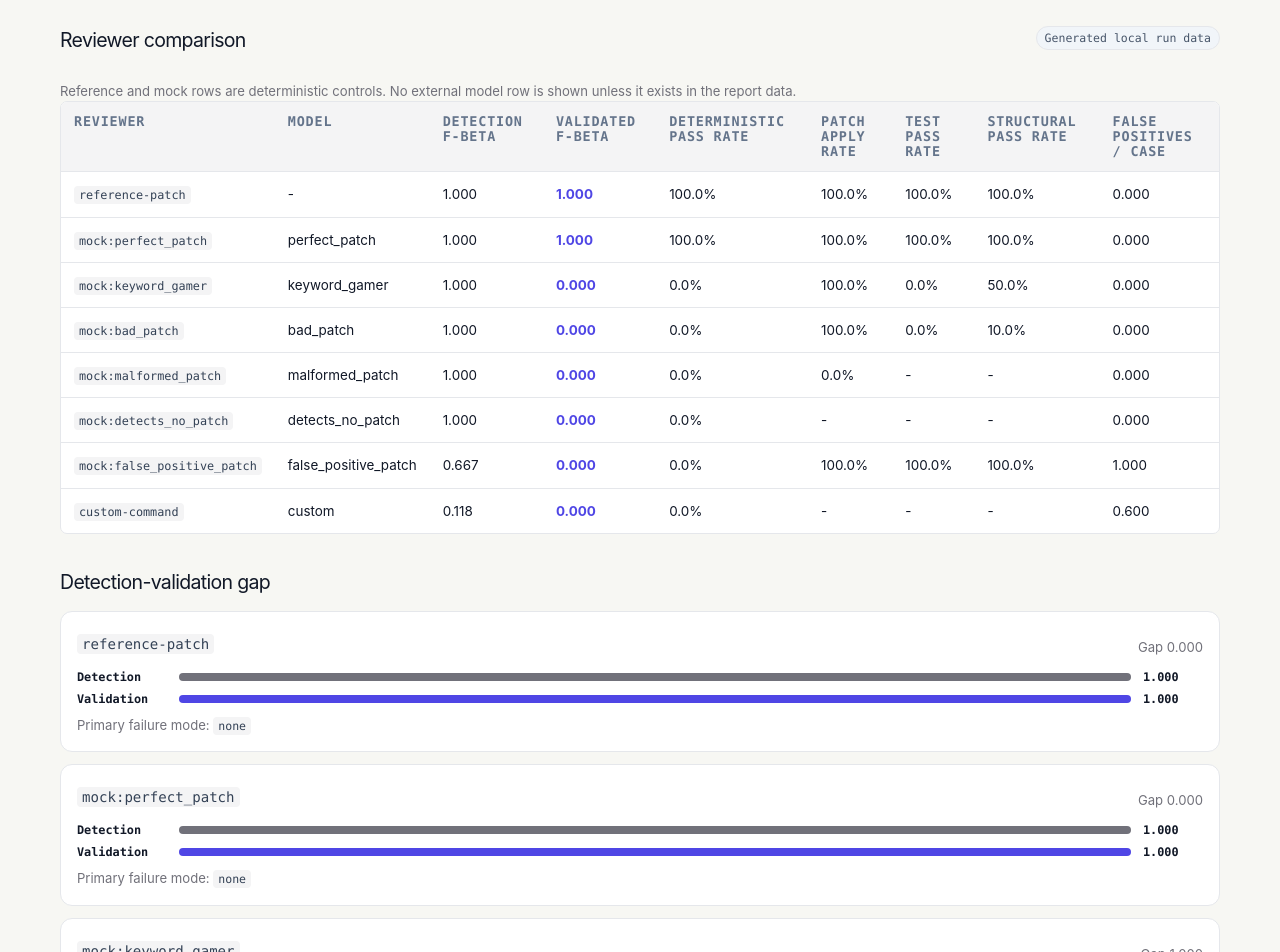
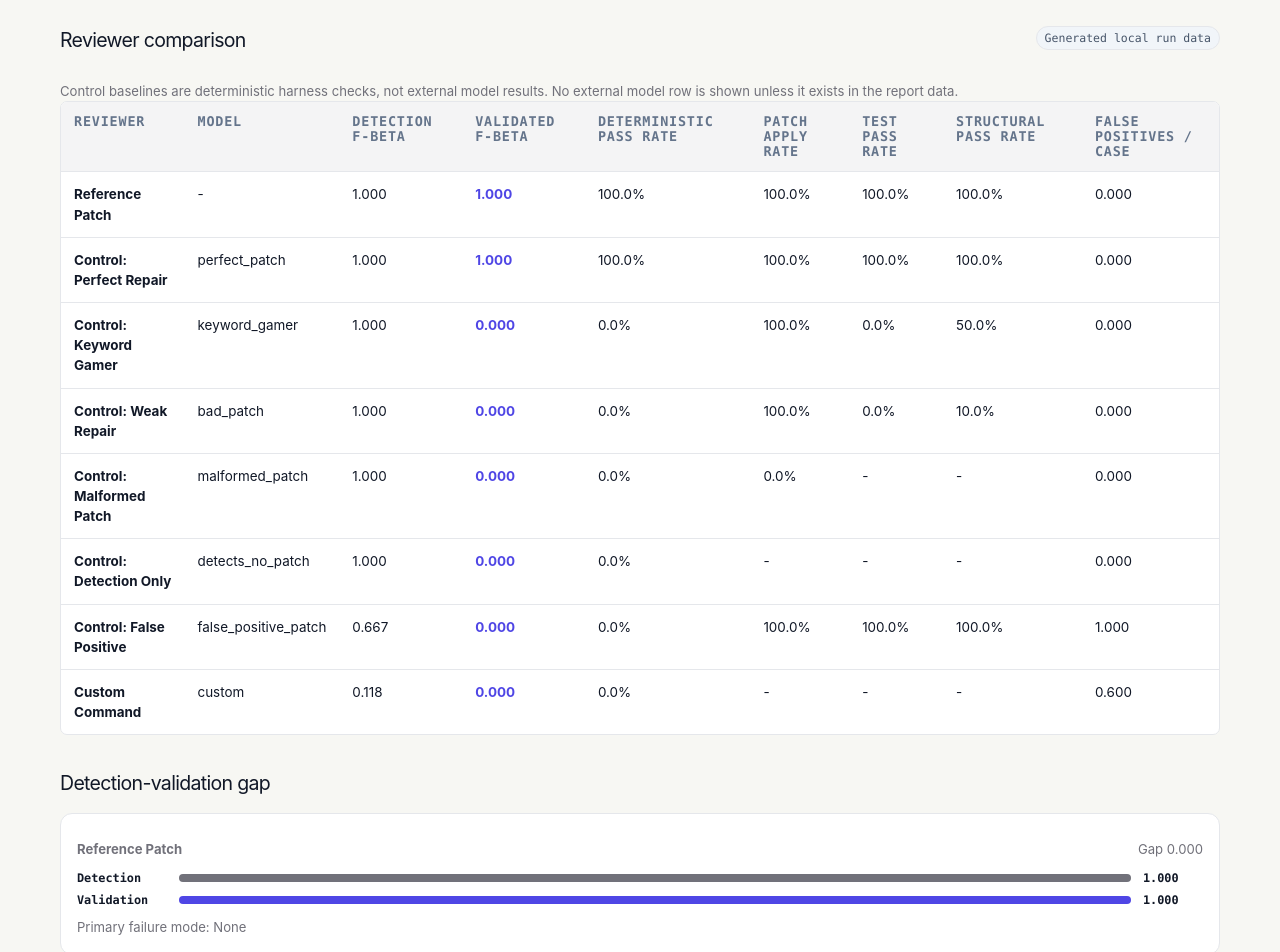
Before and after one commit to harihkk/code-review-arena, a Next.js app in the folder dashboard/: page /reports/audit-v1 in a window 1280 px wide. Shown: the part 460-1412 px from the top of the page. Built offline with nearby package versions, Linux system fonts and the light colour scheme.

Commit message:
Rework the audit report layout and reuse the name helper
Swap dense rows for compact case cards, keep the F-beta headers from
breaking mid-word, and lay the detection vs validation gap out as a grid.

```diff
--- a/dashboard/src/app/reports/audit-v1/page.tsx
+++ b/dashboard/src/app/reports/audit-v1/page.tsx
@@ -1,8 +1,21 @@
+import Link from "next/link";
+
 import { CodeBlock } from "../../../components/CodeBlock";
 import { FailureReasonChart } from "../../../components/FailureReasonChart";
+import { shortFailureLabel } from "../../../components/FailureReasonList";
 import { PageHeader } from "../../../components/PageHeader";
 import { StatusBadge } from "../../../components/StatusBadge";
-import { AuditReviewerRow, displayReviewer, readAuditReport } from "../../../lib/auditReport";
+import {
+  AuditReport,
+  AuditReviewerRow,
+  readAuditReport,
+} from "../../../lib/auditReport";
+import {
+  CONTROL_BASELINE_NOTE,
+  reviewerDisplayName,
+} from "../../../lib/reviewers";
+
+type CaseStudy = AuditReport["case_studies"][number];
 
 export default function AuditV1ReportPage() {
   const { report, error } = readAuditReport();
@@ -33,8 +46,13 @@ export default function AuditV1ReportPage() {
         />
         <section className="panel empty">
           <h2>No audit report data found.</h2>
-          <p>Generate local run evidence and a report snapshot to populate this page.</p>
-          <CodeBlock compact>{`arena run benchmark_sets/audit_v1 --reviewer reference-patch --mode full --allow-local-execution
+          <p>
+            Generate local run evidence and a report snapshot to populate this
+            page.
+          </p>
+          <CodeBlock
+            compact
+          >{`arena run benchmark_sets/audit_v1 --reviewer reference-patch --mode full --allow-local-execution
 arena audit-report runs/ --output docs/reports/audit-v1-results.md`}</CodeBlock>
         </section>
       </>
@@ -54,10 +72,15 @@ arena audit-report runs/ --output docs/reports/audit-v1-results.md`}</CodeBlock>
         <dl className="report-summary">
           <ReportFact term="Cases" value={String(report.summary.case_count)} />
           <ReportFact term="Primary metric" value="validated_f_beta" code />
-          <ReportFact term="Validation" value="patch apply + tests + validators" />
+          <ReportFact
+            term="Validation"
+            value="patch apply + tests + validators"
+          />
           <ReportFact term="Source" value="local run artifacts" />
         </dl>
-        <p className="section-caption">Generated {new Date(report.generated_at).toLocaleString()}</p>
+        <p className="section-caption">
+          Generated {new Date(report.generated_at).toLocaleString()}
+        </p>
       </section>
 
       <section className="report-section">
@@ -66,7 +89,8 @@ arena audit-report runs/ --output docs/reports/audit-v1-results.md`}</CodeBlock>
           <StatusBadge tone="neutral">Generated local run data</StatusBadge>
         </div>
         <p className="section-caption">
-          Reference and mock rows are deterministic controls. No external model row is shown unless it exists in the report data.
+          {CONTROL_BASELINE_NOTE} No external model row is shown unless it
+          exists in the report data.
         </p>
         <ReviewerTable rows={report.reviewers} />
       </section>
@@ -77,12 +101,23 @@ arena audit-report runs/ --output docs/reports/audit-v1-results.md`}</CodeBlock>
           {report.reviewers.map((row) => (
             <article key={`${row.reviewer}-${row.model}-${row.mode}-gap`}>
               <div className="gap-row-head">
-                <strong><code>{displayReviewer(row)}</code></strong>
+                <span className="reviewer-name">
+                  <strong>{reviewerDisplayName(row)}</strong>
+                </span>
                 <span>Gap {gap(row)}</span>
               </div>
               <MetricBar label="Detection" value={row.detection_f_beta} />
-              <MetricBar label="Validation" value={row.validated_f_beta} accent />
-              <p>Primary failure mode: <code>{row.primary_failure_mode ?? "none"}</code></p>
+              <MetricBar
+                label="Validation"
+                value={row.validated_f_beta}
+                accent
+              />
+              <p className="section-caption">
+                Primary failure mode:{" "}
+                {row.primary_failure_mode
+                  ? shortFailureLabel(row.primary_failure_mode)
+                  : "None"}
+              </p>
             </article>
           ))}
         </div>
@@ -96,34 +131,37 @@ arena audit-report runs/ --output docs/reports/audit-v1-results.md`}</CodeBlock>
       <section className="report-section">
         <h2>Case studies</h2>
         {report.case_studies.length === 0 ? (
-          <p className="empty-inline">No failing case evidence appears in this generated report.</p>
+          <p className="empty-inline">
+            No failing case evidence appears in this generated report.
+          </p>
         ) : (
           <div className="case-studies">
             {report.case_studies.slice(0, 3).map((study) => (
-              <article className="panel case-study" key={`${study.case_id}-${study.reviewer}-${study.model}`}>
-                <h3><code>{study.case_id}</code></h3>
-                <p className="section-caption">Reviewer: <code>{displayReviewer(study)}</code></p>
-                <p><strong>Detected:</strong> {study.finding_summary || "No finding summary recorded."}</p>
-                <p><strong>Why validation failed:</strong> <code>{study.failure_reasons.join(", ")}</code></p>
-                {study.validator_evidence.map((evidence) => (
-                  <p key={evidence.name}><strong>Evidence:</strong> {evidence.name}: {evidence.message}</p>
-                ))}
-                {study.test_stderr_tail ? <p><strong>Test evidence:</strong> <code>{study.test_stderr_tail}</code></p> : null}
-              </article>
+              <CaseStudyCard
+                study={study}
+                key={`${study.case_id}-${study.reviewer}-${study.model}`}
+              />
             ))}
           </div>
         )}
       </section>
 
-      <section className="report-section report-two-columns">
-        <div className="panel">
+      <section className="report-section">
+        <div className="panel reproduce-panel">
           <h2>Reproduce</h2>
-          <CodeBlock compact>{report.reproducibility_commands.join("\n")}</CodeBlock>
+          <CodeBlock compact>
+            {report.reproducibility_commands.join("\n")}
+          </CodeBlock>
         </div>
+      </section>
+
+      <section className="report-section">
         <div className="panel">
           <h2>Limitations</h2>
-          <ul className="list">
-            {report.limitations.map((item) => <li key={item}>{item}</li>)}
+          <ul className="limitations-list">
+            {report.limitations.map((item) => (
+              <li key={item}>{item}</li>
+            ))}
           </ul>
         </div>
       </section>
@@ -131,7 +169,66 @@ arena audit-report runs/ --output docs/reports/audit-v1-results.md`}</CodeBlock>
   );
 }
 
-function ReportFact({ term, value, code = false }: { term: string; value: string; code?: boolean }) {
+function CaseStudyCard({ study }: { study: CaseStudy }) {
+  const location = detectedLocation(study.finding_summary);
+  return (
+    <article className="panel case-study">
+      <dl className="case-study-fields">
+        <div>
+          <dt>Case</dt>
+          <dd>
+            <Link href={`/cases/${study.case_id}?benchmark_set=audit_v1`}>
+              {study.case_id}
+            </Link>
+          </dd>
+        </div>
+        <div>
+          <dt>Reviewer</dt>
+          <dd className="reviewer-name">{reviewerDisplayName(study)}</dd>
+        </div>
+        {location ? (
+          <div>
+            <dt>Detected</dt>
+            <dd className="file">{location}</dd>
+          </div>
+        ) : null}
+        <div>
+          <dt>Validation</dt>
+          <dd>
+            {study.failure_reasons.length ? (
+              <div className="validation-result">
+                <span className="failure-text">Failed validation</span>
+                <ul className="reason-chips">
+                  {study.failure_reasons.map((reason) => (
+                    <li key={reason}>{shortFailureLabel(reason)}</li>
+                  ))}
+                </ul>
+              </div>
+            ) : (
+              <span className="pass-text">Passed all validation stages.</span>
+            )}
+          </dd>
+        </div>
+      </dl>
+    </article>
+  );
+}
+
+/** Best-effort extraction of a file-like path from a reviewer's free-text finding summary. */
+function detectedLocation(summary: string): string | null {
+  const match = summary.match(/\b[\w-]+(?:\/[\w.-]+)*\.[A-Za-z0-9]{1,8}\b/);
+  return match ? match[0] : null;
+}
+
+function ReportFact({
+  term,
+  value,
+  code = false,
+}: {
+  term: string;
+  value: string;
+  code?: boolean;
+}) {
   return (
     <div className="report-fact">
       <dt>{term}</dt>
@@ -148,8 +245,12 @@ function ReviewerTable({ rows }: { rows: AuditReviewerRow[] }) {
           <tr>
             <th>Reviewer</th>
             <th>Model</th>
-            <th>Detection F-beta</th>
-            <th>Validated F-beta</th>
+            <th>
+              Detection <span className="nowrap">F-beta</span>
+            </th>
+            <th>
+              Validated <span className="nowrap">F-beta</span>
+            </th>
             <th>Deterministic Pass Rate</th>
             <th>Patch Apply Rate</th>
             <th>Test Pass Rate</th>
@@ -160,7 +261,11 @@ function ReviewerTable({ rows }: { rows: AuditReviewerRow[] }) {
         <tbody>
           {rows.map((row) => (
             <tr key={`${row.reviewer}-${row.model}-${row.mode}`}>
-              <td><code>{displayReviewer(row)}</code></td>
+              <td>
+                <span className="reviewer-name">
+                  <strong>{reviewerDisplayName(row)}</strong>
+                </span>
+              </td>
               <td>{row.model || "-"}</td>
               <td>{metric(row.detection_f_beta)}</td>
               <td className="strong-metric">{metric(row.validated_f_beta)}</td>
@@ -177,12 +282,22 @@ function ReviewerTable({ rows }: { rows: AuditReviewerRow[] }) {
   );
 }
 
-function MetricBar({ label, value, accent = false }: { label: string; value: number | null; accent?: boolean }) {
+function MetricBar({
+  label,
+  value,
+  accent = false,
+}: {
+  label: string;
+  value: number | null;
+  accent?: boolean;
+}) {
   const percent = Math.max(0, Math.min(1, value ?? 0)) * 100;
   return (
     <div className={`report-bar ${accent ? "accent" : ""}`}>
       <span>{label}</span>
-      <i><b style={{ width: `${percent}%` }} /></i>
+      <i>
+        <b style={{ width: `${percent}%` }} />
+      </i>
       <strong>{metric(value)}</strong>
     </div>
   );
--- a/dashboard/src/lib/auditReport.ts
+++ b/dashboard/src/lib/auditReport.ts
@@ -47,7 +47,11 @@ export type AuditReport = {
     model: string;
     finding_summary: string;
     failure_reasons: string[];
-    validator_evidence: Array<{ name: string; passed: boolean; message: string }>;
+    validator_evidence: Array<{
+      name: string;
+      passed: boolean;
+      message: string;
+    }>;
     test_stderr_tail: string;
   }>;
   reproducibility_commands: string[];
@@ -59,7 +63,12 @@ export type AuditReportResult = {
   error: string | null;
 };
 
-const AUDIT_REPORT_FILE = path.join(process.cwd(), "public", "reports", "audit-v1.json");
+const AUDIT_REPORT_FILE = path.join(
+  process.cwd(),
+  "public",
+  "reports",
+  "audit-v1.json",
+);
 const REGENERATE_HINT = "Regenerate it with `arena audit-report runs/`.";
 
 /**
@@ -76,7 +85,10 @@ export function readAuditReport(): AuditReportResult {
     parsed = JSON.parse(fs.readFileSync(AUDIT_REPORT_FILE, "utf-8"));
   } catch (cause) {
     const detail = cause instanceof Error ? cause.message : String(cause);
-    return { report: null, error: `audit-v1.json is not valid JSON (${detail}). ${REGENERATE_HINT}` };
+    return {
+      report: null,
+      error: `audit-v1.json is not valid JSON (${detail}). ${REGENERATE_HINT}`,
+    };
   }
   const version = (parsed as { schema_version?: unknown }).schema_version;
   if (version !== EXPECTED_REPORT_SCHEMA_VERSION) {
@@ -93,7 +105,13 @@ export function readAuditReport(): AuditReportResult {
 export function loadReportLeaderboardRows(): LeaderboardRow[] {
   const report = readAuditReport().report;
   return (report?.reviewers ?? [])
-    .filter((row) => row.detection_precision != null && row.detection_recall != null && row.validated_precision != null && row.validated_recall != null)
+    .filter(
+      (row) =>
+        row.detection_precision != null &&
+        row.detection_recall != null &&
+        row.validated_precision != null &&
+        row.validated_recall != null,
+    )
     .map((row) => ({
       reviewer: row.reviewer,
       model: row.model,
@@ -104,13 +122,22 @@ export function loadReportLeaderboardRows(): LeaderboardRow[] {
       score: 0,
       bugs_found: 0,
       case_count: report?.summary.case_count ?? 10,
-    false_positives: Math.round((row.false_positives_per_case ?? 0) * (report?.summary.case_count ?? 10)),
+      false_positives: Math.round(
+        (row.false_positives_per_case ?? 0) *
+          (report?.summary.case_count ?? 10),
+      ),
       cost: 0,
-    latency_ms: (row.latency_per_case_ms ?? 0) * (report?.summary.case_count ?? 10),
+      latency_ms:
+        (row.latency_per_case_ms ?? 0) * (report?.summary.case_count ?? 10),
       history_count: 1,
       completed_at: report?.generated_at ?? "",
-    deterministic_passes: Math.round((row.deterministic_pass_rate ?? 0) * (report?.summary.case_count ?? 10)),
-    deterministic_metrics: row.detection_f_beta == null || row.validated_f_beta == null ? null : {
+      deterministic_passes: Math.round(
+        (row.deterministic_pass_rate ?? 0) * (report?.summary.case_count ?? 10),
+      ),
+      deterministic_metrics:
+        row.detection_f_beta == null || row.validated_f_beta == null
+          ? null
+          : {
               detection_precision: row.detection_precision!,
               detection_recall: row.detection_recall!,
               detection_f1: row.detection_f_beta,
@@ -130,7 +157,3 @@ export function loadReportLeaderboardRows(): LeaderboardRow[] {
             },
     }));
 }
-
-export function displayReviewer(row: Pick<AuditReviewerRow, "reviewer" | "model">) {
-  return row.reviewer === "mock" && row.model ? `mock:${row.model}` : row.reviewer;
-}
```
Lines whose indentation alone changed are shown as unchanged.
